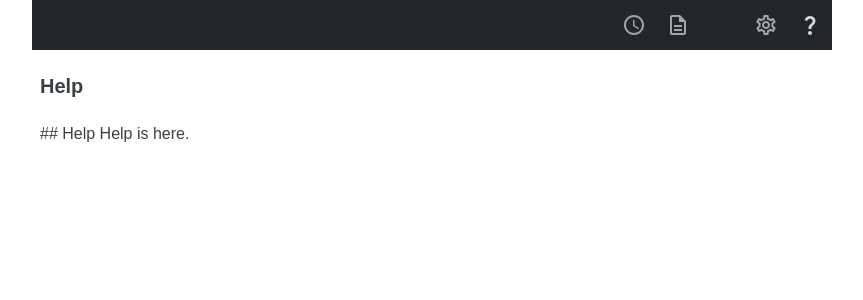
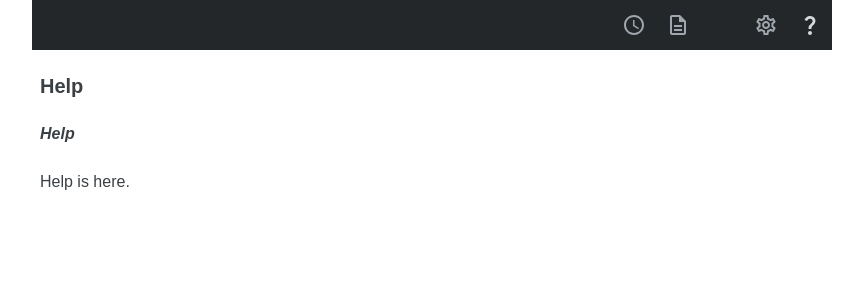
Before and after one commit to cwellsx/time, a React (Create React App) app: page /help in a window 1280 px wide. Shown: the top 300 px of the page, without its empty margins (208-1071 px from the left). Built offline with nearby package versions, Linux system fonts and the light colour scheme; some icons are missing; what date-and-time would draw is missing.

Commit message:
Use react-markdown to render Help

```diff
--- a/package.json
+++ b/package.json
@@ -16,6 +16,7 @@
     "idb": "^7.0.0",
     "react": "^17.0.2",
     "react-dom": "^17.0.2",
+    "react-markdown": "^8.0.0",
     "react-router-dom": "^6.2.1",
     "react-scripts": "5.0.0",
     "sass": "^1.49.9",
--- a/src/pages/Help.tsx
+++ b/src/pages/Help.tsx
@@ -1,4 +1,5 @@
 import React from "react";
+import ReactMarkdown from "react-markdown";
 
 // to make this work I had to add src/global.d.ts
 type HelpProps = {
@@ -7,5 +8,5 @@ type HelpProps = {
 
 export const Help: React.FunctionComponent<HelpProps> = (props: HelpProps) => {
   const markdown = props.markdown;
-  return <div>{markdown}</div>;
+  return <ReactMarkdown>{markdown}</ReactMarkdown>;
 };
```
Also changed, not shown: 1 other file (tests, documents, lock files or other folders).
